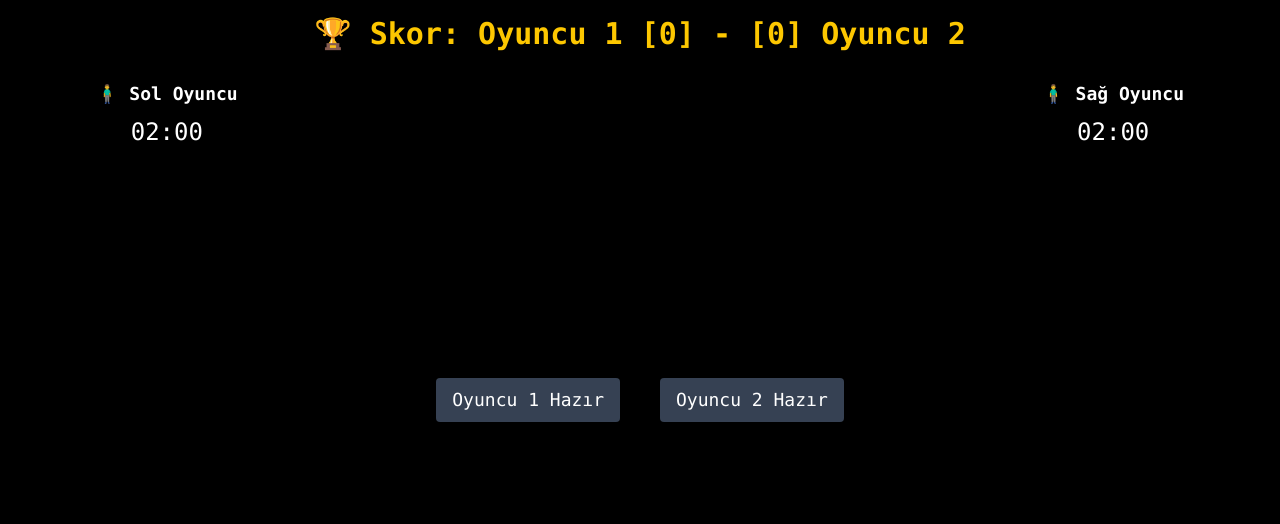
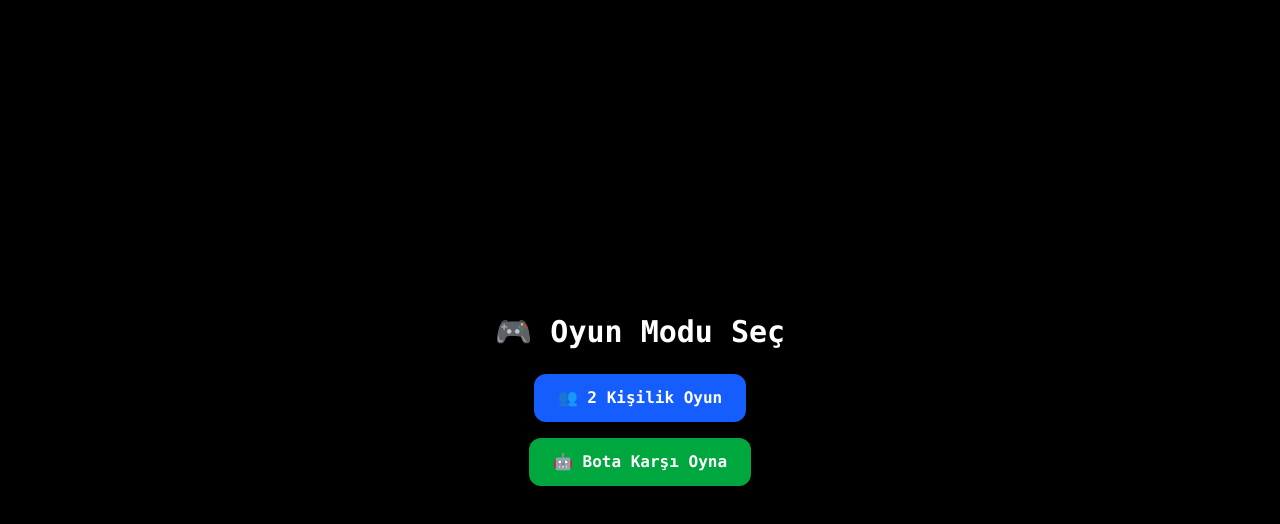
Before and after one commit to batuhanfidan/game, a React (Vite) app in the folder timing-game/: page / in a window 1280 px wide. Shown: the top 524 px of the page. Built offline with nearby package versions, Linux system fonts and the light colour scheme.

Commit message:
app.tsx adjusment

```diff
--- a/timing-game/src/App.tsx
+++ b/timing-game/src/App.tsx
@@ -1,288 +1,47 @@
-import { useEffect, useState } from "react";
-import TimerDisplay from "./components/TimerDisplay";
-import PlayerTimer from "./components/PlayerTimer";
-import ActionButton from "./components/ActionButton";
-import TurnInfo from "./components/TurnInfo";
-import GameOverModal from "./components/GameOverModal";
-import { calculateShotResult } from "./utils/calculateShotResult";
-
+import { useState } from "react";
+import TwoPlayerMode from "./modes/TwoPlayerMode";
+import BotMode from "./modes/BotMode";
 
 function App() {
-  const [gameTime, setGameTime] = useState({ minutes: 0, seconds: 0, ms: 0 });
-  const [turnTimeLeft, setTurnTimeLeft] = useState(10);
-  const [currentPlayer, setCurrentPlayer] = useState("Oyuncu 1");
-  const [isGameOver, setIsGameOver] = useState(false);
-  const [player1Time, setPlayer1Time] = useState(120);
-  const [player2Time, setPlayer2Time] = useState(120);
-  const [activePlayer, setActivePlayer] = useState<1 | 2>(1);
-  const [winner, setWinner] = useState("");
-  const [finalScore, setFinalScore] = useState("");
+  const [mode, setMode] = useState<null | "2p" | "bot">(null);
+  const [difficulty, setDifficulty] = useState<"easy" | "medium" | "hard">("easy");
 
-  const [player1Ready, setPlayer1Ready] = useState(false);
-  const [player2Ready, setPlayer2Ready] = useState(false);
-  const [countdown, setCountdown] = useState<number | null>(null);
-  const [gameStarted, setGameStarted] = useState(false);
-
-  const [player1Score, setPlayer1Score] = useState(0);
-  const [player2Score, setPlayer2Score] = useState(0);
-
-  const [actionMessage, setActionMessage] = useState("");
-
-  useEffect(() => {
-    if (!gameStarted || isGameOver) return;
-
-    if (gameTime.minutes * 60 + gameTime.seconds >= 300) {
-      setIsGameOver(true);
-      return;
-    }
-
-    if (player1Time === 0 || player2Time === 0) {
-
-      if (activePlayer === 1 && player1Time === 0) {
-        setActivePlayer(2);
-        setCurrentPlayer("Oyuncu 2");
-      } else if (activePlayer === 2 && player2Time === 0) {
-        setActivePlayer(1);
-        setCurrentPlayer("Oyuncu 1");
-      }
-
-      setTurnTimeLeft(0);
-    }
-
-    if ((player1Time === 0 && player2Time === 0) ||
-          (gameTime.minutes * 60 + gameTime.seconds >= 300)) {
-        setFinalScore(`Skor: Oyuncu 1 [${player1Score}] - [${player2Score}] Oyuncu 2`);
-        if (player1Score > player2Score) {
-          setWinner("🏆 Oyuncu 1 kazandı!");
-        } else if (player2Score > player1Score) {
-          setWinner("🏆 Oyuncu 2 kazandı!");
-        } else {
-          setWinner("🤝 Oyun berabere bitti!");
-        }
-
-        setIsGameOver(true);
-      }
-  }, [gameTime, player1Time, player2Time, gameStarted, isGameOver]);
-
-
-  // Timer
-  useEffect(() => {
-    if (!gameStarted || isGameOver) return;
-
-    const interval = setInterval(() => {
-      setGameTime((prev) => {
-        let ms = prev.ms + 10;
-        let seconds = prev.seconds;
-        let minutes = prev.minutes;
-
-        if (ms >= 1000) {
-          ms = 0;
-          seconds++;
-        }
-        if (seconds >= 60) {
-          seconds = 0;
-          minutes++;
-        }
-
-        return { minutes, seconds, ms };
-      });
-    }, 10);
-
-    return () => clearInterval(interval);
-  }, [gameStarted, isGameOver]);
-
-  // Oyuncuların süresi
-  useEffect(() => {
-    if (!gameStarted) return;
-    const interval = setInterval(() => {
-      if (activePlayer === 1) setPlayer1Time((t) => Math.max(t - 1, 0));
-      else setPlayer2Time((t) => Math.max(t - 1, 0));
-    }, 1000);
-    return () => clearInterval(interval);
-  }, [activePlayer, gameStarted]);
-
-  // Tur süresi
-  useEffect(() => {
-    if (!gameStarted || isGameOver) return;
-
-    const interval = setInterval(() => {
-      setTurnTimeLeft((prev) => {
-        if (prev <= 1) {
-          handleAutoSwitch();
-          return 10;
-        }
-        return prev - 1;
-      });
-    }, 1000);
-
-    return () => clearInterval(interval);
-  }, [gameStarted, currentPlayer]);
-
-  // Yazı tura
-  useEffect(() => {
-    if (gameStarted) {
-      const randomStart = Math.random() < 0.5 ? 1 : 2;
-      setActivePlayer(randomStart);
-      setCurrentPlayer(randomStart === 1 ? "Oyuncu 1" : "Oyuncu 2");
-      setActionMessage(`🎲 Yazı tura sonucu: ${randomStart === 1 ? "Oyuncu 1" : "Oyuncu 2"} başlıyor!`);
-    }
-  }, [gameStarted]);
-
-  // Eylem
-  const handleButtonClick = (player: 1 | 2) => {
-    if (!gameStarted || isGameOver) return;
-    if (activePlayer !== player) return;
-    const msValue = gameTime.ms % 100;
-    const { message, isGoal } = calculateShotResult(msValue);
-
-    setActionMessage(`${currentPlayer}: ${message} (${msValue}ms)`);
-
-    if (isGoal) {
-      if (player === 1) setPlayer1Score((s) => s + 1);
-      else setPlayer2Score((s) => s + 1);
-    }
-
-    handleTurnSwitch();
-  };
-
-
-  const handleTurnSwitch = () => {
-    const nextPlayer = activePlayer === 1 ? 2 : 1;
-    setActivePlayer(nextPlayer);
-    setCurrentPlayer(nextPlayer === 1 ? "Oyuncu 1" : "Oyuncu 2");
-    setTurnTimeLeft(10);
-  };
-
-  const handleAutoSwitch = () => {
-    setActionMessage(`⏰ ${currentPlayer} süresini doldurdu, sıra değişti.`);
-    handleTurnSwitch();
-  };
-
-  const handleRestart = () => {
-    setGameTime({ minutes: 0, seconds: 0, ms: 0 });
-    setTurnTimeLeft(10);
-    setCurrentPlayer("Oyuncu 1");
-    setIsGameOver(false);
-    setPlayer1Time(120);
-    setPlayer2Time(120);
-    setPlayer1Score(0);
-    setPlayer2Score(0);
-    setPlayer1Ready(false);
-    setPlayer2Ready(false);
-    setCountdown(null);
-    setGameStarted(false);
-    setActionMessage("");
-  };
-
-  // Hazır ve başlama
-  useEffect(() => {
-    if (player1Ready && player2Ready && !gameStarted) {
-      let count = 3;
-      setCountdown(count);
-
-      const countdownInterval = setInterval(() => {
-        count--;
-        setCountdown(count);
-        if (count === 0) {
-          clearInterval(countdownInterval);
-          setCountdown(null);
-          setGameStarted(true);
-        }
-      }, 1000);
-
-      return () => clearInterval(countdownInterval);
-    }
-  }, [player1Ready, player2Ready, gameStarted]);
+  if (mode === "2p") return <TwoPlayerMode />;
+  if (mode === "bot") return <BotMode />;
 
   return (
-    <div className="h-screen w-screen bg-black text-white flex flex-col justify-center items-center relative font-mono overflow-hidden">
-      {/* 🏆 Skor Board */}
-      <div className="absolute top-2 sm:top-4 text-lg sm:text-2xl md:text-3xl font-extrabold text-center text-yellow-400 drop-shadow-lg px-4">
-        🏆 Skor: Oyuncu 1 [{player1Score}] - [{player2Score}] Oyuncu 2
-      </div>
+    <div className="h-screen w-screen flex flex-col justify-center items-center bg-black text-white font-mono">
+      <h1 className="text-3xl font-bold mb-6">🎮 Oyun Modu Seç</h1>
 
+      <button
+        onClick={() => setMode("2p")}
+        className="bg-blue-600 hover:bg-blue-700 text-white font-bold py-3 px-6 rounded-xl mb-4"
+      >
+        👥 2 Kişilik Oyun
+      </button>
 
-      {/* Oyuncuların süreleri */}
-      <div className="absolute top-12 sm:top-16 flex justify-between w-full px-4 sm:px-10 md:px-20 text-base sm:text-lg md:text-xl">
-        <PlayerTimer
-          player="🧍‍♂️ Sol Oyuncu"
-          minutes={Math.floor(player1Time / 60)}
-          seconds={player1Time % 60}
-        />
-        <PlayerTimer
-          player="🧍‍♂️ Sağ Oyuncu"
-          minutes={Math.floor(player2Time / 60)}
-          seconds={player2Time % 60}
-        />
-      </div>
+      <button
+        onClick={() => setMode("bot")}
+        className="bg-green-600 hover:bg-green-700 text-white font-bold py-3 px-6 rounded-xl"
+      >
+        🤖 Bota Karşı Oyna
+      </button>
 
-      {/* Hazır ekranı */}
-      {!gameStarted && (
-        <div className="flex flex-col items-center justify-center gap-4 text-white text-lg sm:text-xl md:text-2xl px-4">
-          <div className="flex flex-col sm:flex-row gap-4 sm:gap-10">
+      {mode === "bot" && (
+        <div className="mt-6 flex gap-4">
+          {["easy", "medium", "hard"].map((lvl) => (
             <button
-              onClick={() => setPlayer1Ready(true)}
-              disabled={player1Ready}
-              className={`px-4 py-2 rounded text-base sm:text-lg ${
-                player1Ready ? "bg-green-600" : "bg-gray-700 hover:bg-gray-600"
+              key={lvl}
+              onClick={() => setDifficulty(lvl as "easy" | "medium" | "hard")}
+              className={`px-4 py-2 rounded ${
+                difficulty === lvl ? "bg-yellow-500" : "bg-gray-700 hover:bg-gray-600"
               }`}
             >
-              Oyuncu 1 Hazır
+              {lvl === "easy" ? "Kolay" : lvl === "medium" ? "Orta" : "Zor"}
             </button>
-            <button
-              onClick={() => setPlayer2Ready(true)}
-              disabled={player2Ready}
-              className={`px-4 py-2 rounded text-base sm:text-lg ${
-                player2Ready ? "bg-green-600" : "bg-gray-700 hover:bg-gray-600"
-              }`}
-            >
-              Oyuncu 2 Hazır
-            </button>
-          </div>
-          {countdown !== null && (
-            <div className="text-4xl sm:text-5xl md:text-6xl font-bold mt-4">{countdown}</div>
-          )}
+          ))}
         </div>
       )}
-
-      {/* Orta Sayaç */}
-      {gameStarted && (
-        <>
-          <TimerDisplay
-            minutes={gameTime.minutes}
-            seconds={gameTime.seconds}
-            milliseconds={gameTime.ms}
-          />
-
-          {/* Aksiyon mesajı */}
-          <div className="text-base sm:text-xl md:text-2xl mt-4 text-center text-green-400 font-semibold px-4">
-            {actionMessage}
-          </div>
-
-
-          {/* Sıra Bilgisi */}
-          <TurnInfo currentPlayer={currentPlayer} turnTimeLeft={turnTimeLeft} />
-
-          {/* Butonlar */}
-          <div className="flex justify-center w-full px-4 mt-8">
-            {currentPlayer === "Oyuncu 1" ? (
-              <ActionButton
-                onClick={() => handleButtonClick(1)}
-                disabled={false}
-              />
-            ) : (
-              <ActionButton
-                onClick={() => handleButtonClick(2)}
-                disabled={false}
-              />
-            )}
-          </div>
-        </>
-      )}
-
-      {/* Game Over ekranı */}
-      {isGameOver && <GameOverModal winner={winner} finalScore={finalScore} onRestart={handleRestart} />}
-
     </div>
   );
 }
```
